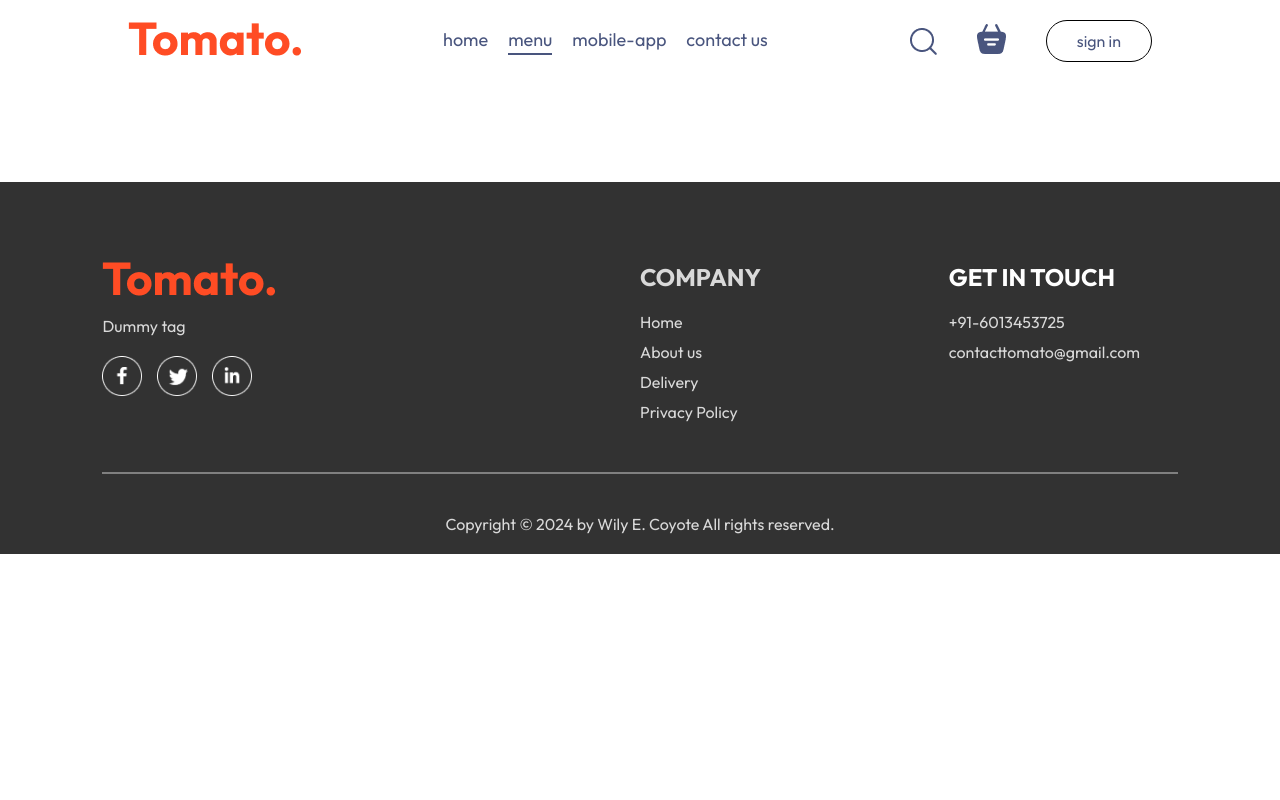
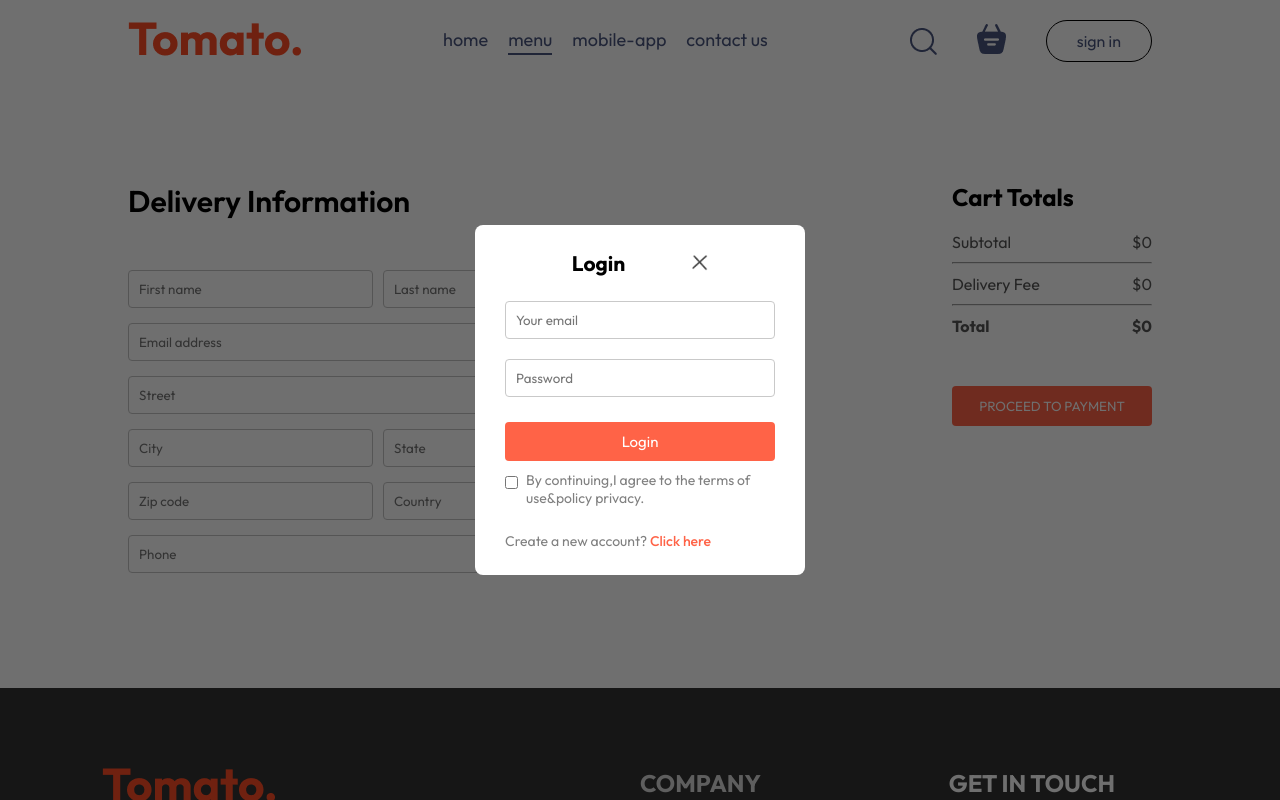
Before and after one commit to VasaviSure/SBFoods_1, a React (Vite) app: page /order in a window 1280 px wide. Both pictures are taken after a click on the button "sign in". Shown: the top 800 px of the page. Built offline with nearby package versions, Linux system fonts and the light colour scheme.

Commit message:
client commit

```diff
--- a/package.json
+++ b/package.json
@@ -12,7 +12,7 @@
   "dependencies": {
     "react": "^18.3.1",
     "react-dom": "^18.3.1",
-    "react-router-dom": "^6.24.1"
+    "react-router-dom": "^6.25.1"
   },
   "devDependencies": {
     "@types/react": "^18.3.3",
--- a/src/App.jsx
+++ b/src/App.jsx
@@ -1,16 +1,20 @@
-import React from 'react'
+import React, { useState } from 'react'
 import Navbar from './components/Navbar/Navbar'
 import { Route, Routes } from 'react-router-dom'
 import Home from './pages/Home/Home'
 import Cart from './pages/Cart/Cart'
 import PlaceOrder from './pages/PlaceOrder/PlaceOrder'
 import Footer from './components/Footer/Footer'
+import LoginPopup from './components/LoginPopup/LoginPopup'
 
 const App = () => {
+
+  const [showLogin,setshowLogin]=useState(false)
   return (
     <>
+    {showLogin?<LoginPopup setshowLogin={setshowLogin}/>:<></>}
     <div className='app'>
-    <Navbar/>
+    <Navbar setshowLogin={setshowLogin}/>
     <Routes>
         <Route path='/' element={<Home/>} />
         <Route path='/cart' element={<Cart/>} />
--- /dev/null
+++ b/src/components/LoginPopup/LoginPopup.css
@@ -0,0 +1,71 @@
+.login-popup{
+    position: absolute;
+    z-index: 1;
+    width: 100%;
+    height: 100%;
+    background-color: #00000090;
+    display: grid;
+}
+.login-popup-container{
+    place-self: center;
+    width: max(23vw,330px);
+    color: #808080;
+    background-color: white;
+    display: flex;
+    flex-direction: column;
+    gap:25px;
+    padding:25px 30px;
+    border-radius: 8px;
+    font-size: 14px;
+    animation: fadeIn 0.5s;
+}
+
+.login-popup-title{
+    display: flex;
+    justify-content: space-evenly;
+    align-items: center;
+    color:black;
+}
+.login-popup-title img{
+    width:16px;
+    cursor:pointer;
+}
+
+.login-popup-inputs{
+    display:flex;
+    /* justify-content: space-evenly;
+    align-items: center; */
+    flex-direction: column;
+    gap:20px;
+}
+.login-popup-inputs input{
+    outline: none;
+    border: 1px solid #c9c9c9;
+    padding:10px;
+    border-radius: 4px;
+}
+
+.login-popup-container button{
+    border:none;
+    padding:10px;
+    border-radius:4px;
+    color:white;
+    background-color: tomato;
+    font-size: 15px;
+    cursor: pointer;
+}
+
+.login-popup-condition{
+    display: flex;
+    align-items: start;
+    gap:8px;
+    margin-top: -15px;
+}
+.login-popup-condition input{
+    margin-top:5px;
+}
+.login-popup p span{
+    color:tomato;
+    font-weight: 500;
+    cursor: pointer;
+}
--- /dev/null
+++ b/src/components/LoginPopup/LoginPopup.jsx
@@ -0,0 +1,37 @@
+import React, { useState } from 'react'
+import './LoginPopup.css'
+import { assets } from '../../assets/assets'
+
+const LoginPopup=(setshowLogin)=>{
+
+const [currState,setcurrState]=useState("Login")
+  return (
+    <div className='login-popup'>
+      <form className='login-popup-container'>
+        <div className="login-popup-title">
+            <h2>{currState}</h2>
+            <img onClick={()=>setshowLogin(false)} src={assets.cross_icon} alt="" />
+            {/* <button onClick={()=>setshowLogin(false)}>Close</button> */}
+        </div>
+            <div className="login-popup-inputs">
+                {currState==='Login'?<></>:<input type="text" placeholder='Your name' required />}
+
+                <input type="email" placeholder='Your email' required />
+                <input type="password" placeholder='Password' required />
+            </div>
+            <button>{currState==="Sign Up"?"Create account":"Login"}</button>
+            <div className="login-popup-condition">
+                <input type="checkbox" required />
+                <p>By continuing,I agree to the terms of use&policy privacy.</p>
+            </div>
+            {currState==="Login"?
+            <p>Create a new account? <span onClick={()=>setcurrState('Sign Up')}>Click here</span></p>
+            : <p>Already have an account? <span onClick={()=>setcurrState("Login")}>Login here</span></p>}
+
+
+      </form>
+    </div>
+  )
+}
+
+export default LoginPopup
--- a/src/components/Navbar/Navbar.jsx
+++ b/src/components/Navbar/Navbar.jsx
@@ -3,7 +3,7 @@
 import './Navbar.css'
 import { Link } from 'react-router-dom';
 import { StoreContext } from '../../context/StoreContext';
-const Navbar = () => {
+const Navbar = ({setshowLogin}) => {
 
   const [menu,setMenu]=useState("menu");
   const {getTotalCartAmount}=useContext(StoreContext)
@@ -23,7 +23,7 @@
           <Link to='/cart'><img src={assets.basket_icon} alt=""/></Link>
           <div className={getTotalCartAmount()===0?"":"dot"}></div>
         </div>
-        <button>sign in</button>
+        <button onClick={()=>setshowLogin(true)}>sign in</button>
       </div>
     </div>
   )
--- a/src/pages/Cart/Cart.jsx
+++ b/src/pages/Cart/Cart.jsx
@@ -1,10 +1,11 @@
 import React, { useContext } from 'react'
 import './Cart.css'
 import { StoreContext } from '../../context/StoreContext'
+import { useNavigate } from 'react-router-dom';
 const Cart = () => {
 
   const { cartItems, food_list, removeFromCart,getTotalCartAmount} = useContext(StoreContext);
-
+const navigate=useNavigate();
 
   return (
     <div className='cart'>
@@ -50,15 +51,15 @@
             <hr />
             <div className="cart-total-details">
                 <p>Delivery Fee</p>
-                <p>${2}</p>
+                <p>${getTotalCartAmount()===0?0:2}</p>
             </div>
             <hr />
             <div className="cart-total-details">
               <b>Total</b>
-              <b>${getTotalCartAmount()+2}</b>
+              <b>${getTotalCartAmount()===0?0:getTotalCartAmount()+2}</b>
             </div>
           </div>
-          <button>PROEED TO CHECKOUT</button>
+          <button onClick={()=>navigate('/order')}>PROEED TO CHECKOUT</button>
         </div>
         <div className="cart-promocode">
           <div>
--- a/src/pages/PlaceOrder/PlaceOrder.css
+++ b/src/pages/PlaceOrder/PlaceOrder.css
@@ -0,0 +1,39 @@
+.place-order{
+    display: flex;
+    justify-content: space-between;
+    align-items: start;
+    gap: 50px;
+    margin-top: 100px;
+
+}
+
+.place-order-left{
+    width: 100%;
+    max-width: max(30%,500px);
+}
+
+.place-order-left .title{
+    font-size: 30px;
+    font-weight: 600;
+    margin-bottom: 50px;
+}
+.place-order-left input{
+    width: 100%;
+    margin-bottom: 15px;
+    padding: 10px;
+    border: 1px solid #c5c5c5;
+    border-radius: 4px;
+    outline-color: tomato;
+}
+.place-order-left .multi-fields{
+    display: flex;
+    gap: 10px;
+}
+.place-order-left{
+    width: 100%;
+    max-width: max(40%,500px);
+}
+
+.place-order .cart-total button{
+    margin-top: 30px;
+}
--- a/src/pages/PlaceOrder/PlaceOrder.jsx
+++ b/src/pages/PlaceOrder/PlaceOrder.jsx
@@ -1,9 +1,55 @@
-import React from 'react'
+import React, { useContext } from 'react'
 import './PlaceOrder.css'
+import { StoreContext } from '../../context/StoreContext'
 const PlaceOrder = () => {
+  const {getTotalCartAmount}=useContext(StoreContext)
   return (
     <div>
+      <form className='place-order'>
+        <div className="place-order-left">
+           <p className="title">Delivery Information</p>
+           <div className="multi-fields">
+            <input type="text"  placeholder='First name' />
+            <input type="text" placeholder='Last name'  />
+           </div>
 
+          <input type="email" placeholder='Email address' />
+          <input type='text' placeholder='Street' />
+          <div className="multi-fields">
+            <input type="text"  placeholder='City' />
+            <input type="text" placeholder='State'  />
+           </div>
+           <div className="multi-fields">
+            <input type="text"  placeholder='Zip code' />
+            <input type="text" placeholder='Country'  />
+           </div>
+
+           <input type="text" placeholder='Phone'/>
+        </div>
+        <div className="place-order-right">
+        <div className="cart-total">
+            <h2>Cart Totals</h2>
+            <div>
+            <div className="cart-total-details">
+              <p>Subtotal</p>
+              <p>${getTotalCartAmount()}</p>
+            </div>
+            <hr />
+            <div className="cart-total-details">
+                <p>Delivery Fee</p>
+                <p>${getTotalCartAmount()===0?0:2}</p>
+            </div>
+            <hr />
+            <div className="cart-total-details">
+              <b>Total</b>
+              <b>${getTotalCartAmount()===0?0:getTotalCartAmount()+2}</b>
+            </div>
+          </div>
+          <button>PROCEED TO PAYMENT</button>
+        </div>
+
+        </div>
+      </form>
     </div>
   )
 }
```
Also changed, not shown: 1 other file (tests, documents, lock files or other folders).
